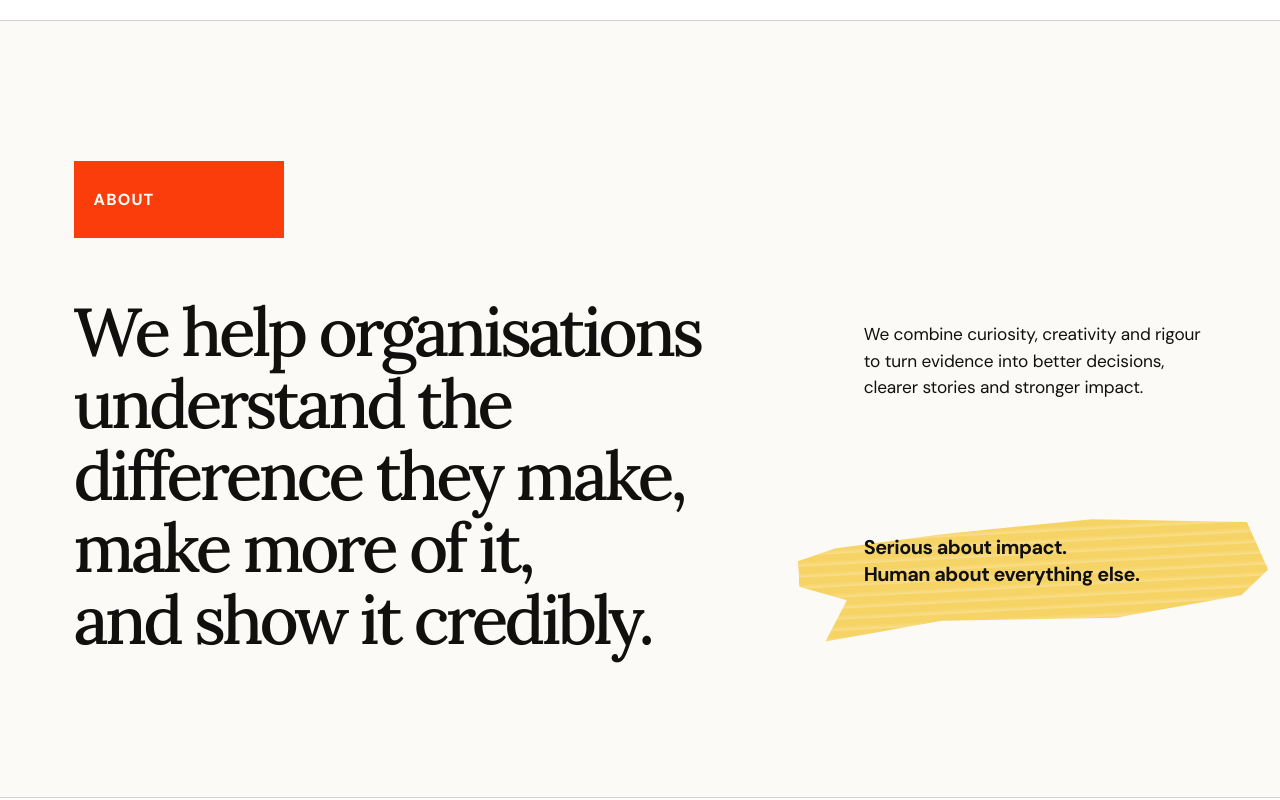
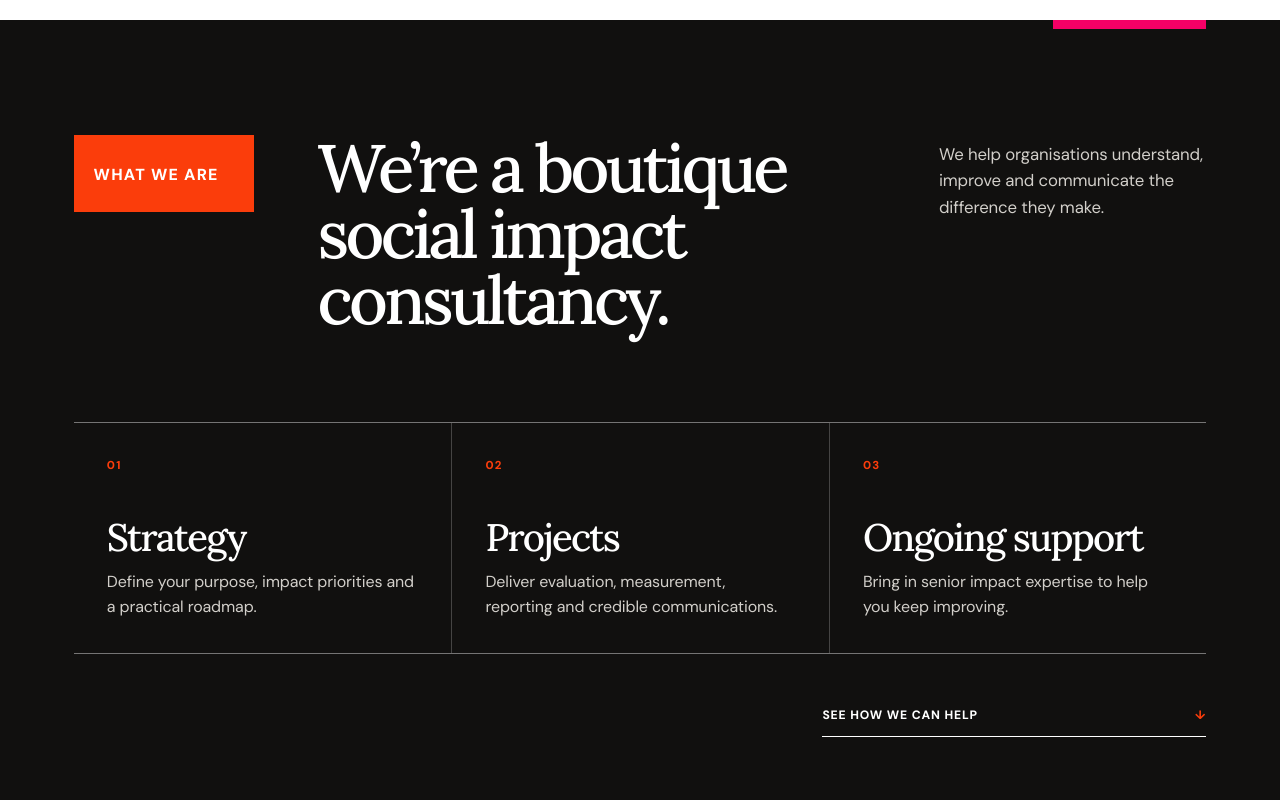
Before and after one commit to mysocialimpact/my-social-impact, a Next.js app: page / in a window 1280 px wide. Shown: the part 780-1580 px from the top of the page. Built offline with nearby package versions, Linux system fonts and the light colour scheme.

Commit message:
Add clear consultancy introduction

```diff
--- a/app/globals.css
+++ b/app/globals.css
@@ -2858,3 +2858,105 @@ main > section,
   .associates .section-intro h2 { font-size: 2.4rem; }
   .associate-invitation { grid-template-columns: 1fr; align-items: start; padding: 1.35rem; }
 }
+
+/* A clear consultancy proposition immediately after the homepage hero. */
+.consultancy-snapshot {
+  position: relative;
+  padding: clamp(5.5rem, 9vw, 9rem) var(--pad) clamp(4rem, 6.5vw, 6.5rem);
+  background: var(--ink);
+  color: var(--white);
+  overflow: hidden;
+}
+.consultancy-snapshot::after {
+  content: "";
+  position: absolute;
+  width: clamp(100px, 12vw, 175px);
+  height: 9px;
+  top: 0;
+  right: var(--pad);
+  background: var(--pink);
+}
+.consultancy-statement {
+  display: grid;
+  grid-template-columns: minmax(180px, .31fr) minmax(420px, 1fr) minmax(260px, .48fr);
+  gap: clamp(2.5rem, 5vw, 6rem);
+  align-items: start;
+}
+.consultancy-statement h2 {
+  margin: 0;
+  font-family: var(--font-serif), Georgia, serif;
+  font-size: clamp(3rem, 5.25vw, 6.25rem);
+  font-weight: 500;
+  line-height: .98;
+  letter-spacing: -.055em;
+  text-wrap: balance;
+}
+.consultancy-statement > p:last-child {
+  max-width: 30rem;
+  margin: .35rem 0 0;
+  color: #d2cfca;
+  font-size: clamp(1.05rem, 1.3vw, 1.3rem);
+  line-height: 1.58;
+}
+.consultancy-offers {
+  margin-top: clamp(4rem, 7vw, 7rem);
+  display: grid;
+  grid-template-columns: repeat(3, minmax(0, 1fr));
+  border-block: 1px solid rgba(255,255,255,.42);
+}
+.consultancy-offers article {
+  min-height: 230px;
+  padding: clamp(1.65rem, 2.6vw, 2.8rem);
+  display: flex;
+  flex-direction: column;
+  border-left: 1px solid rgba(255,255,255,.22);
+}
+.consultancy-offers article:first-child { border-left: 0; }
+.consultancy-offers article > span {
+  color: var(--orange);
+  font-size: .72rem;
+  font-weight: 800;
+  letter-spacing: .1em;
+}
+.consultancy-offers h3 {
+  margin: auto 0 .85rem;
+  font-family: var(--font-serif), Georgia, serif;
+  font-size: clamp(2rem, 3vw, 3.5rem);
+  font-weight: 500;
+  line-height: 1;
+  letter-spacing: -.045em;
+}
+.consultancy-offers p { max-width: 26rem; margin: 0; color: #d2cfca; line-height: 1.55; }
+.consultancy-link {
+  width: min(100%, 24rem);
+  margin: clamp(2.5rem, 4vw, 4rem) 0 0 auto;
+  padding-bottom: .75rem;
+  display: flex;
+  justify-content: space-between;
+  gap: 2rem;
+  border-bottom: 1px solid var(--white);
+  font-size: .76rem;
+  font-weight: 800;
+  letter-spacing: .07em;
+  text-transform: uppercase;
+}
+.consultancy-link span { color: var(--orange); transition: transform .3s var(--ease); }
+.consultancy-link:hover span { transform: translateY(4px); }
+
+@media (max-width: 1100px) {
+  .consultancy-statement { grid-template-columns: minmax(150px, .3fr) minmax(0, 1fr); }
+  .consultancy-statement > p:last-child { grid-column: 2; }
+}
+
+@media (max-width: 760px) {
+  .consultancy-snapshot { padding-block: 5.5rem 4.75rem; }
+  .consultancy-snapshot::after { right: 1.25rem; width: 76px; height: 6px; }
+  .consultancy-statement { grid-template-columns: 1fr; gap: 2rem; }
+  .consultancy-statement h2 { font-size: clamp(2.8rem, 13.5vw, 4.2rem); }
+  .consultancy-statement > p:last-child { grid-column: 1; margin-top: 0; }
+  .consultancy-offers { margin-top: 3.5rem; grid-template-columns: 1fr; }
+  .consultancy-offers article { min-height: 0; padding: 2rem 0; border-left: 0; border-top: 1px solid rgba(255,255,255,.22); }
+  .consultancy-offers article:first-child { border-top: 0; }
+  .consultancy-offers h3 { margin: 2.5rem 0 .75rem; font-size: 2.6rem; }
+  .consultancy-link { width: 100%; margin-top: 2.5rem; }
+}
--- a/app/site-shell.tsx
+++ b/app/site-shell.tsx
@@ -70,6 +70,12 @@ const serviceAreas = [
     ],
     benefit: "Impact becomes something you actively manage, not something you scramble to report at year-end.",
   },
+] as const;
+
+const consultancyOffers = [
+  ["Strategy", "Define your purpose, impact priorities and a practical roadmap."],
+  ["Projects", "Deliver evaluation, measurement, reporting and credible communications."],
+  ["Ongoing support", "Bring in senior impact expertise to help you keep improving."],
 ] as const;
 
 const products = [
@@ -262,7 +268,7 @@ export function SectionLabel({ children, major = false }: { children: React.Reac
 }
 
 const homeSections = [
-  ["introduction", "About", ["introduction", "impact-definition", "who-we-help", "better-tools"]],
+  ["introduction", "About", ["consultancy", "introduction", "impact-definition", "who-we-help", "better-tools"]],
   ["products", "Products", ["products"]],
   ["values", "Our values", ["values"]],
   ["approach", "How we work", ["approach"]],
@@ -401,7 +407,19 @@ export function HomePage() {
         <Spray className="spray-hero-pink" />
         <div className="hero-brand" data-reveal><BrandMark /><p>Strategy for Social Impact Excellence</p></div>
         <div className="hero-vision" data-reveal style={{ "--delay": "100ms" } as React.CSSProperties}><SectionLabel major>Our vision</SectionLabel><h1>Imagine a world where social impact was taken as seriously as financial performance.</h1><p>That’s the world we’re working for.</p></div>
-        <a className="scroll-cue" href="#introduction" aria-label="Scroll to introduction"><span />Explore</a>
+        <a className="scroll-cue" href="#consultancy" aria-label="Scroll to what we are and what we offer"><span />Explore</a>
+      </section>
+
+      <section className="consultancy-snapshot major-section" id="consultancy" aria-labelledby="consultancy-heading">
+        <div className="consultancy-statement" data-reveal>
+          <SectionLabel major>What we are</SectionLabel>
+          <h2 id="consultancy-heading">We’re a boutique social impact consultancy.</h2>
+          <p>We help organisations understand, improve and communicate the difference they make.</p>
+        </div>
+        <div className="consultancy-offers" aria-label="Our consultancy offer">
+          {consultancyOffers.map(([name, copy], index) => <article key={name} data-reveal style={{ "--delay": `${(index + 1) * 70}ms` } as React.CSSProperties}><span>0{index + 1}</span><h3>{name}</h3><p>{copy}</p></article>)}
+        </div>
+        <a className="consultancy-link" href="#what-we-do" data-reveal>See how we can help <span>↓</span></a>
       </section>
 
       <section className="introduction split-section major-section" id="introduction">
```
Also changed, not shown: 1 other file (tests, documents, lock files or other folders).
